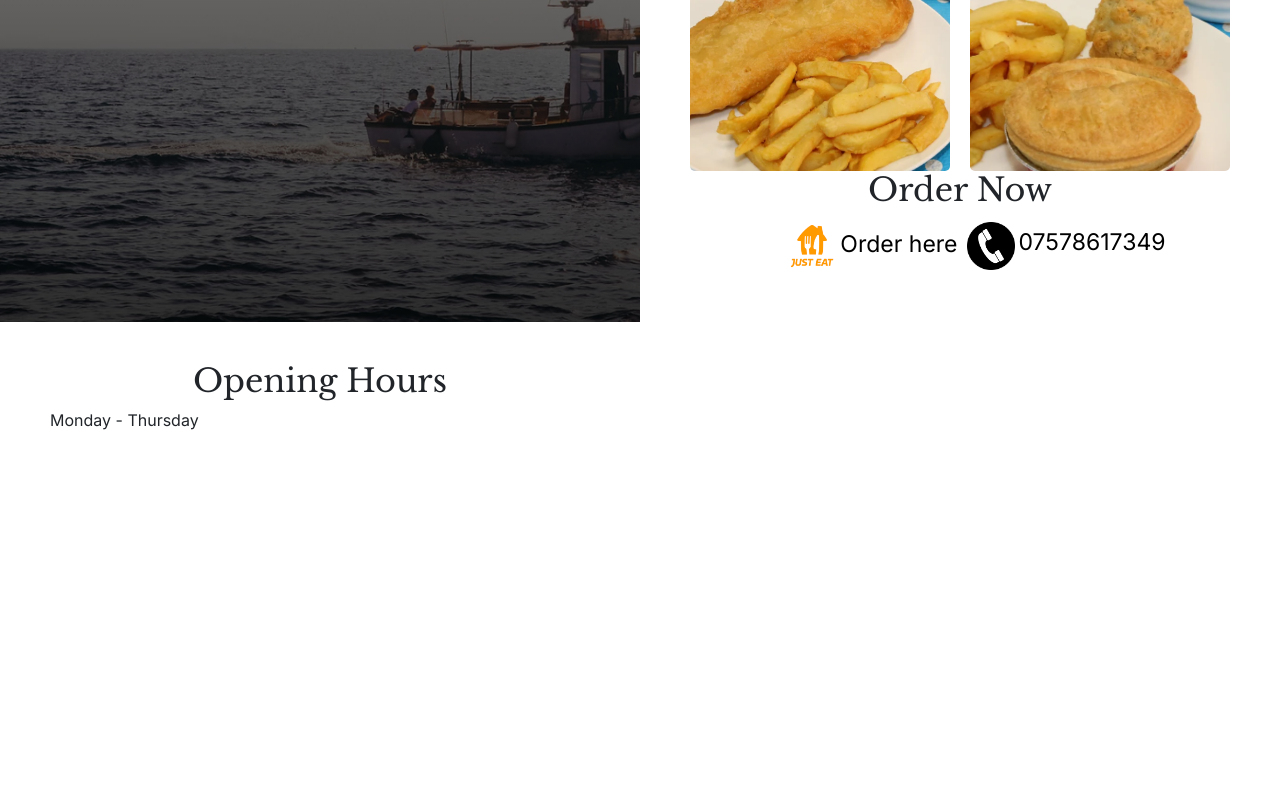
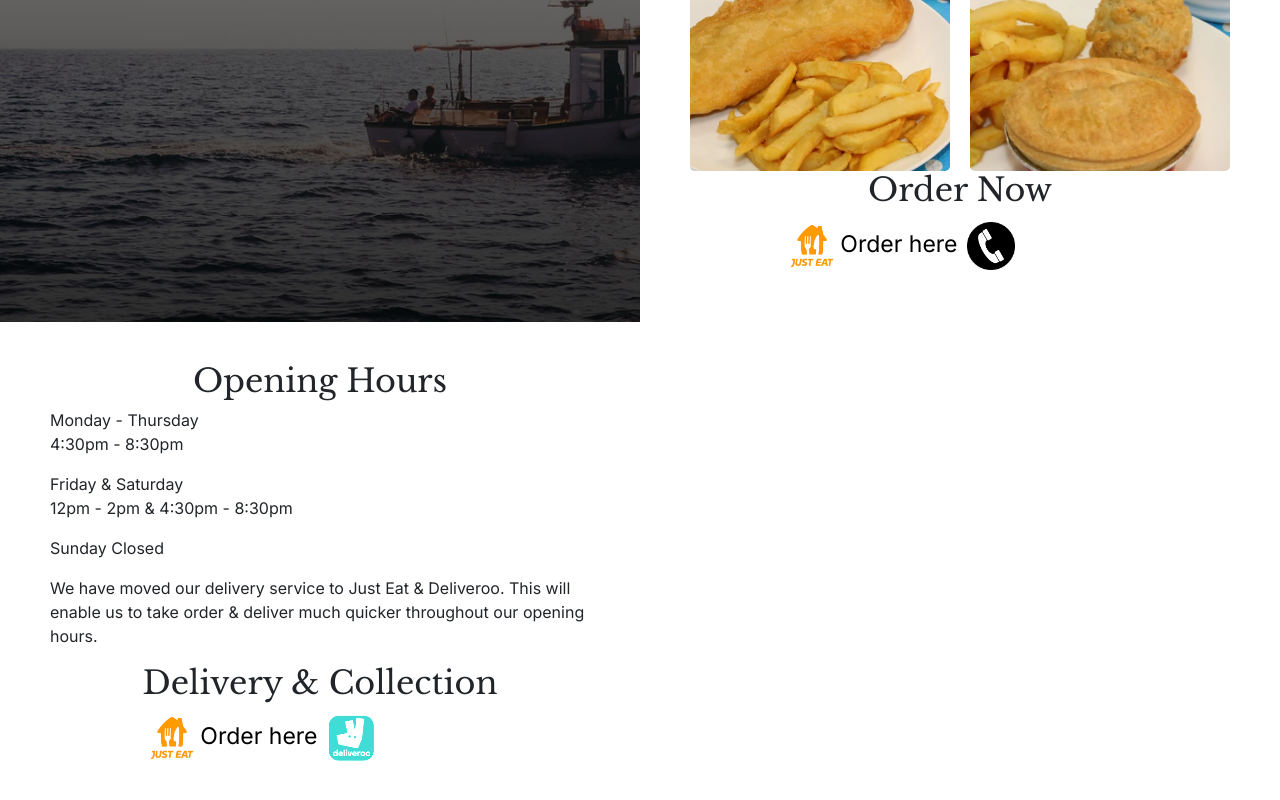
Before and after one commit to EvaSuper0115/fish-n-chips, a React (Create React App) app: page / in a window 1280 px wide. Shown: the part 1140-1940 px from the top of the page. Before the commit the page ends 1628 px from the top, so only its background shows below. Built offline with nearby package versions, Linux system fonts and the light colour scheme; a web font is replaced by a local one.

Commit message:
added more props to the order grid, made it more flexible to be used inside the website

```diff
--- a/src/IntroductionPage.js
+++ b/src/IntroductionPage.js
@@ -2,6 +2,9 @@ import React from "react";
 import fishNChipsImage from "./images/fish-chips.png";
 import pieNSauceImage from "./images/food-image-currysauce.png";
 import OrderGrid from "./OrderGrid";
+import JustEatLogo from "./images/justEat.png";
+import PhoneIcon from "./images/phone.png";
+
 export default function IntroductionPage(props) {
   return (
     <div className="IntroductionPage" id={props.id}>
@@ -38,7 +41,12 @@ export default function IntroductionPage(props) {
               ></img>
             </div>
             <h2 className="black-large-title">Order Now</h2>
-            <OrderGrid textColor="black" />
+            <OrderGrid
+              textColor="black"
+              logo1={JustEatLogo}
+              logo2={PhoneIcon}
+              link1={`https://www.just-eat.co.uk/restaurants-adastral-fish-and-chips-poole/menu/?utm_source=adastralfishnchips.co.uk&utm_medium=restaurant&utm_campaign=order%20button`}
+            />
           </div>
         </div>
       </div>
--- a/src/OpeningHours.js
+++ b/src/OpeningHours.js
@@ -1,4 +1,7 @@
 import React from "react";
+import OrderGrid from "./OrderGrid";
+import DeliverooLogo from "./images/Deliveroo.png";
+import JustEatLogo from "./images/justEat.png";
 export default function OpeningHours(props) {
   return (
     <div className="OpeningHours" id={props.id}>
@@ -6,7 +9,30 @@ export default function OpeningHours(props) {
         <div className="half-a-page-content">
           <div className="section-padding">
             <h2 className="black-large-title">Opening Hours</h2>
-            <p>Monday - Thursday</p>
+            <p>
+              Monday - Thursday
+              <br />
+              4:30pm - 8:30pm
+            </p>
+            <p>
+              Friday & Saturday
+              <br />
+              12pm - 2pm & 4:30pm - 8:30pm
+            </p>
+            <p>Sunday Closed</p>
+            <p>
+              We have moved our delivery service to Just Eat & Deliveroo. This
+              will enable us to take order & deliver much quicker throughout our
+              opening hours.
+            </p>
+            <h2 className="black-large-title">Delivery & Collection</h2>
+            <OrderGrid
+              textColor="black"
+              logo1={JustEatLogo}
+              logo2={DeliverooLogo}
+              link1={`https://www.just-eat.co.uk/restaurants-adastral-fish-and-chips-poole/menu/?utm_source=adastralfishnchips.co.uk&utm_medium=restaurant&utm_campaign=order%20button`}
+              link2={`https://deliveroo.co.uk/menu/Bournemouth/canford-heath-nuffield-industrial-estate/adastral-fish-and-chips?geohash=gcn8em33sn57`}
+            />
           </div>
         </div>
       </div>
--- a/src/OrderGrid.js
+++ b/src/OrderGrid.js
@@ -1,13 +1,11 @@
 import React from "react";
-import JustEatIcon from "./images/justEat.png";
-import PhoneIcon from "./images/phone.png";
 
 export default function OrderGrid(props) {
   return (
     <div className="order-grid ">
       <a
         className="float-end"
-        href="https://www.just-eat.co.uk/restaurants-adastral-fish-and-chips-poole/menu/?utm_source=adastralfishnchips.co.uk&utm_medium=restaurant&utm_campaign=order%20button"
+        href={props.link1}
         target="_blank"
         rel="noreferrer"
       >
@@ -15,26 +13,30 @@ export default function OrderGrid(props) {
           <span>
             <img
               className="icon-adjustments"
-              src={JustEatIcon}
+              src={props.logo1}
               alt="google-map-icon"
             ></img>
           </span>
           <span style={{ color: props.textColor }}>Order here</span>
         </div>
       </a>
-
-      <div className="float-start">
+      <a
+        className="float-start"
+        href={props.link2}
+        target="_blank"
+        rel="noreferrer"
+      >
         <span>
           <img
             className="icon-adjustments"
-            src={PhoneIcon}
+            src={props.logo2}
             alt="google-map-icon"
           ></img>
         </span>
         <span style={{ color: props.textColor }} className="high-light-text">
-          07578617349
+          {props.content}
         </span>
-      </div>
+      </a>
     </div>
   );
 }
--- a/src/PageHero.js
+++ b/src/PageHero.js
@@ -3,6 +3,9 @@ import GoogleMapIcon from "./images/Google_Maps_icon.png";
 import FacebookIcon from "./images/facebooklogo.png";
 import InstagramIcon from "./images/Instagram_icon.png";
 import OrderGrid from "./OrderGrid";
+import JustEatLogo from "./images/justEat.png";
+import PhoneIcon from "./images/phone.png";
+
 export default function PageHero() {
   return (
     <div className="PageHero">
@@ -62,7 +65,12 @@ export default function PageHero() {
         <div className="center-content">
           <a className="button">Menu</a>
         </div>
-        <OrderGrid textColor="white" />
+        <OrderGrid
+          textColor="white"
+          logo1={JustEatLogo}
+          logo2={PhoneIcon}
+          link1={`https://www.just-eat.co.uk/restaurants-adastral-fish-and-chips-poole/menu/?utm_source=adastralfishnchips.co.uk&utm_medium=restaurant&utm_campaign=order%20button`}
+        />
       </div>
     </div>
   );
```
